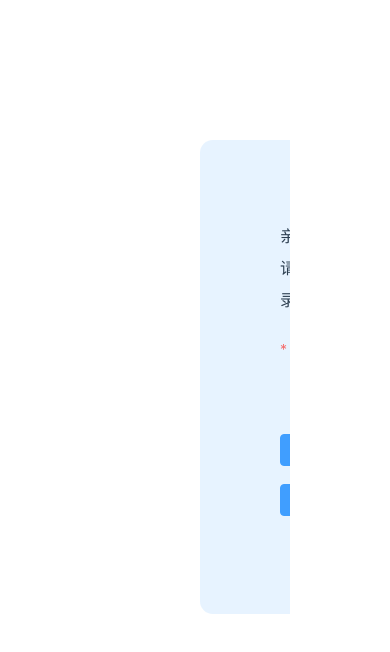
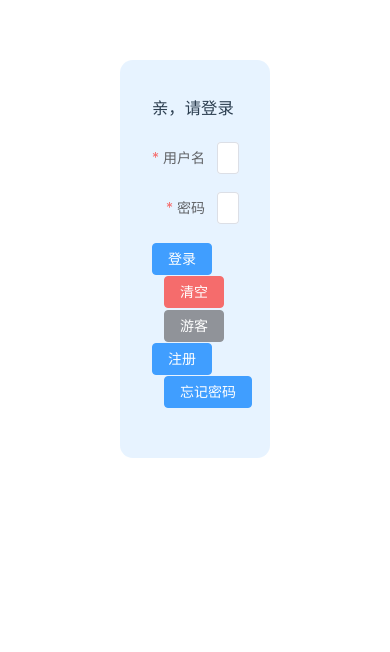
Before and after one commit to initialencounter/mines, a Vue app in the folder mines-client/: page / in a window 390 px wide. Shown: the part 180-832 px from the top of the page. Built offline with nearby package versions, Linux system fonts and the light colour scheme.

Commit message:
feat: suitable for mobile browsers

```diff
--- a/mines-client/src/components/Login.vue
+++ b/mines-client/src/components/Login.vue
@@ -8,10 +8,9 @@
                  :model="ruleForm"
                  :rules="rules"
                  :size="formSize"
-                 class="demo-ruleForm"
                  label-width="auto"
                  status-icon
-                 style="max-width: 500px"
+                 style="max-width: 24rem"
         >
           <el-form-item>
             <h1>{{ modes.register ? "注册模式" : (modes.login ? "亲，请登录" : "找回密码，若忘记用户名，请联系管理员！") }}</h1>
@@ -37,15 +36,12 @@
               <el-button v-if="!modes.verify" type="primary" @click="submitForm(ruleFormRef)">
                 {{ modes.register ? "注册" : (modes.login ? "登录" : "重置密码") }}
               </el-button>
-              <el-button type="danger" @click="resetForm(ruleFormRef)">清除输入</el-button>
-              <el-button type="info" @click="visitorModeLogin">游客模式</el-button>
-            </div>
-          </el-form-item>
-          <el-form-item>
-            <div class="config-button">
-              <el-button v-if="!modes.login" type="primary" @click="switchMode('login')">已有账号！点我登录！</el-button>
-              <el-button v-if="!modes.register" type="primary" @click="switchMode('register')">没有账号！点我注册！</el-button>
-              <el-button v-if="!modes.verify && !modes.reset" type="primary" @click="switchMode('verify')">忘记密码！点我找回！</el-button>
+              <el-button type="danger" @click="resetForm(ruleFormRef)">清空</el-button>
+              <el-button type="info" @click="visitorModeLogin">游客</el-button>
+              <p></p>
+              <el-button v-if="!modes.login" type="primary" @click="switchMode('login')">登录</el-button>
+              <el-button v-if="!modes.register" type="primary" @click="switchMode('register')">注册</el-button>
+              <el-button v-if="!modes.verify && !modes.reset" type="primary" @click="switchMode('verify')">忘记密码</el-button>
             </div>
           </el-form-item>
         </el-form>
@@ -65,7 +61,6 @@ import {
   type ComponentSize,
   ElMessage,
   ElMessageBox,
-  ElNotification,
   type FormInstance,
   type FormRules
 } from 'element-plus'
@@ -216,8 +211,9 @@ const visitorModeLogin = () => {
 
 .el-form {
   background: rgba(121, 187, 255, 0.18);
-  padding: 5rem;
-  margin: 5rem;
+  padding: 2rem;
+  display: block;
+  margin:auto;
   border-radius: 0.8rem;
 }
 
@@ -226,8 +222,7 @@ const visitorModeLogin = () => {
 }
 
 .config-button {
-  left: 20%;
-  display: flex;
-  justify-content: center;
+  display: block;
+  margin:auto;
 }
 </style>
```
